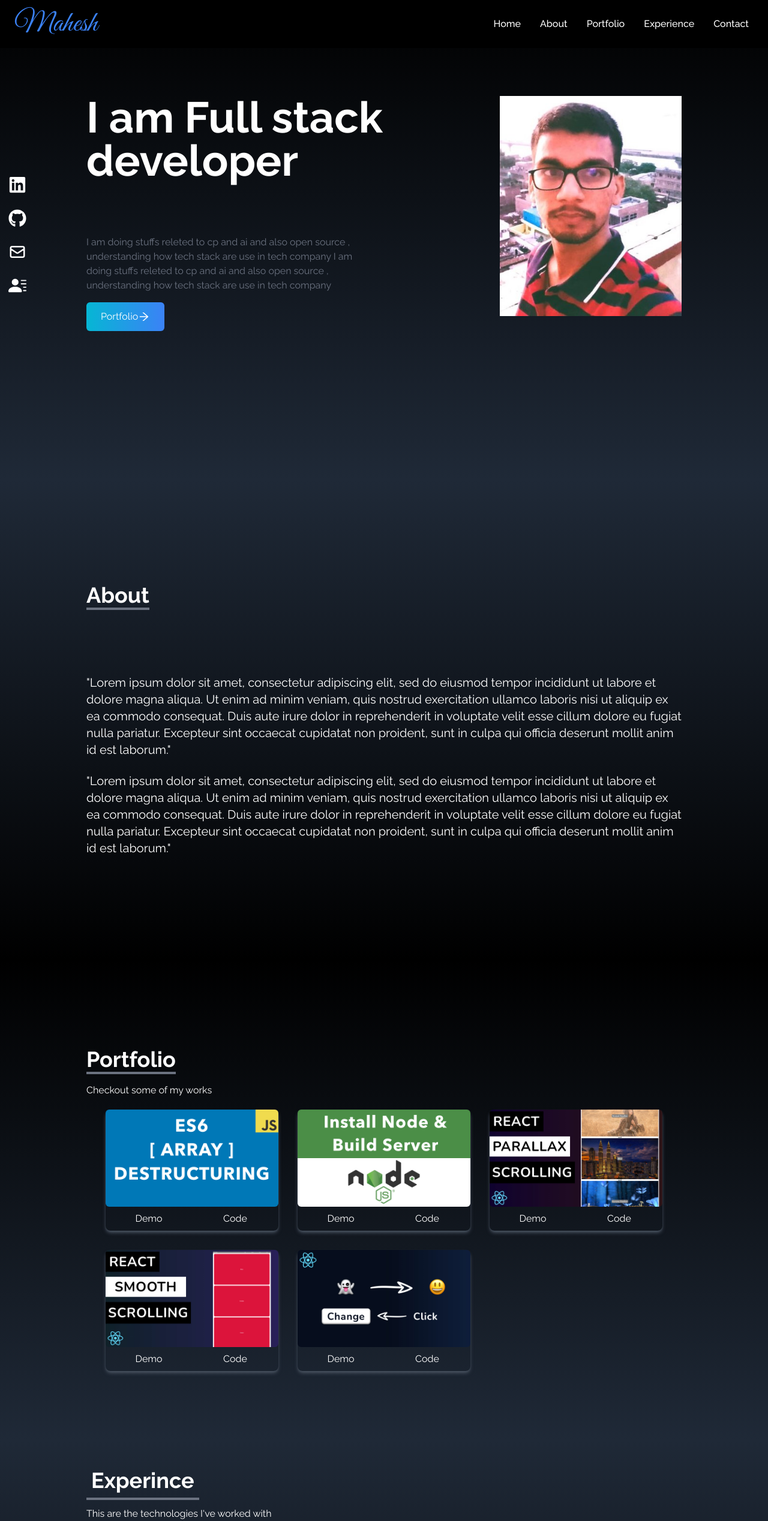
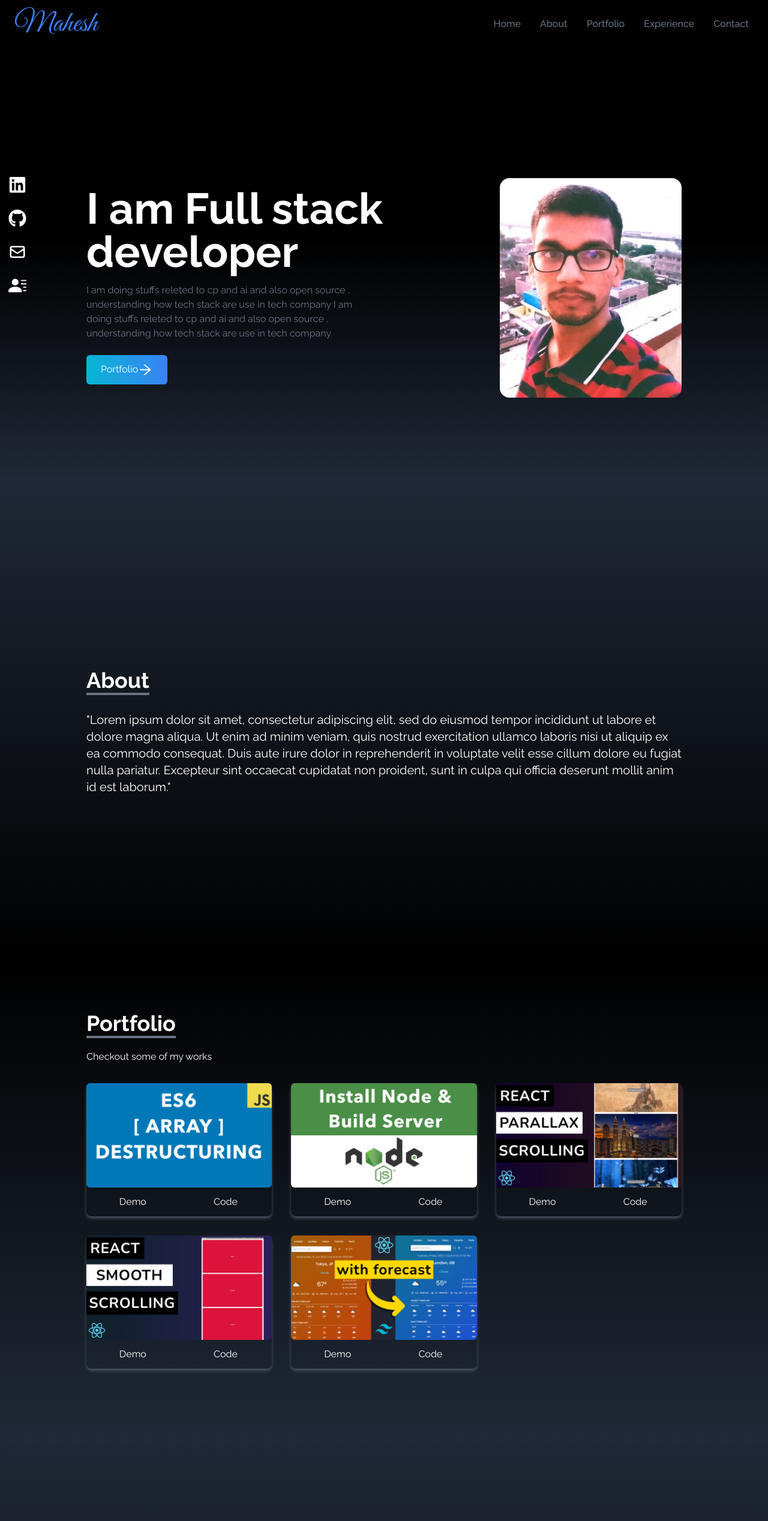
Before and after one commit to pedestrian110/MaheshPortfolio, a React (Create React App) app: page / in a window 1280 px wide. Shown: the top 2536 px of the page at 60% size. Built offline with nearby package versions, Linux system fonts and the light colour scheme.

Commit message:
Fix overlapping in mobile version

```diff
--- a/src/App.js
+++ b/src/App.js
@@ -9,9 +9,9 @@ function App() {
   return (
     <div>
      <NavBar/>
-     <Home/>
+      <Home/>
       <Social/>
-     <About/>
+      <About/>
       <Portfolio/>
       <Experiences/>
       <Contact/>
--- a/src/components/About.jsx
+++ b/src/components/About.jsx
@@ -2,20 +2,20 @@ import React from 'react'
 
 const About = () => {
   return (
-    <div name="about" className="w-full h-screen bg-gradient-to-b from-gray-800 to-black text-white">
+    <div name="about" className="pt-10 w-full h-screen bg-gradient-to-b from-gray-800 to-black text-white">
       <div className="max-w-screen-lg p-4 mx-auto flex flex-col justify-center w-full h-full">
         <div className="pb-8">
             <p className="text-4xl font-bold inline border-b-4 border-gray-500">About</p>
         </div>
-        <p className="text-xl mt-20">
+
+        <p className="text-xl mt-15">
         "Lorem ipsum dolor sit amet, consectetur adipiscing elit, sed do eiusmod tempor incididunt ut
          labore et dolore magna aliqua. Ut enim ad minim veniam, quis nostrud exercitation ullamco laboris nisi ut aliquip ex ea commodo consequat. Duis aute irure dolor in reprehenderit in voluptate velit esse cillum dolore eu fugiat nulla pariatur. Excepteur sint occaecat cupidatat non proident, sunt in culpa qui officia deserunt mollit anim id est laborum."
         </p>
-        <br/>
-        <p className="text-xl">
-        "Lorem ipsum dolor sit amet, consectetur adipiscing elit, sed do eiusmod tempor incididunt ut
-        labore et dolore magna aliqua. Ut enim ad minim veniam, quis nostrud exercitation ullamco laboris nisi ut aliquip ex ea commodo consequat. Duis aute irure dolor in reprehenderit in voluptate velit esse cillum dolore eu fugiat nulla pariatur. Excepteur sint occaecat cupidatat non proident, sunt in culpa qui officia deserunt mollit anim id est laborum."
-        </p>
+
+
+
+
       </div>
     </div>
   )
--- a/src/components/Contact.jsx
+++ b/src/components/Contact.jsx
@@ -2,14 +2,14 @@ import React from 'react'
 
 const Contact = () => {
   return (
-    <div name='contact' className="pt-8 w-full h-screen bg-gradient-to-b from-black to-gray-800  text-white">
-      <div className="flex flex-row  justify-center max-w-screen-lg  h-full">
+    <div name='contact' className=" w-full h-screen bg-gradient-to-b from-black to-gray-800 p-4 text-white">
+      <div className="flex flex-col p-4  justify-center max-w-screen-lg mx-auto h-full">
         <div className="pb-8">
-            <p className="text-4xl font-bold inline border-b-4 border-gray-500 p-2">Contact</p>
+            <p className="text-4xl font-bold inline border-b-4 border-gray-500 ">Contact</p>
             <p className="py-6">Submit the form below to get in touch with me</p>
         </div>
-        <div className="flex flex-row justify-center items-center mx-28">
-            <form action="" className="flex flex-col w-full md:1/2" >
+        <div className="flex  justify-center items-center ">
+            <form action="" className="flex flex-col w-full md:w-1/2" >
                 <input type="text"
                 name="name"
                 placeholder="Enter your name"
@@ -18,10 +18,11 @@ const Contact = () => {
                 <input type="text"
                 name="email"
                 placeholder="Enter your email"
-                className="my-4 p-2 bg-transparent border-2 rounded-md text-white focus:outline-none"
+                rows="10"
+                className=" p-2 bg-transparent border-2 rounded-md text-white focus:outline-none"
                 />
                 <textarea name="message" placeholder='Enter your message'  rows="10" className="p-2 bg-transparent border-2 rounded-md text-white focus:outline-none"></textarea>
-                <button className="text-white bg-gradient-to-b from-cyan-500 to-blue-500 px-6 py-8 mx-auto
+                <button className="text-white bg-gradient-to-b from-cyan-500 to-blue-500 px-6 pt-2 mx-auto
                 flex items-center rounded-md hover:scale-110 duration-300">Let's talk</button>
                  </form>
         </div>
--- a/src/components/Experiences.jsx
+++ b/src/components/Experiences.jsx
@@ -59,18 +59,18 @@ const Experiences = () => {
         },
     ]
   return (
-    <div name="experience" className="  bg-gradient-to-b from-gray-800 to-black w-full h-screen">
-      <div className="max-w-screen-lg mx-auto p-4 flex flex-col justify-centre w-full h-full text-white">
-        <div className="pt-8">
-            <p className="text-4xl font-bold border-b-4 border-gray-500 p-2 inline">Experince</p>
-            <p className="py-6">This are the technologies I've worked with</p>
+    <div name="experience" className="bg-gradient-to-b from-gray-800 to-black w-full lg:h-screen">
+      <div className="max-w-screen-lg mx-auto px-4 flex flex-col justify-center w-full h-full text-white">
+        <div >
+            <p className="text-4xl font-bold border-b-4 border-gray-500 px-1 inline">Experince</p>
+            <p className="py-4">This are the technologies I've worked with</p>
         </div>
-        <div className="w-full grid grid-cols-2 sm:grid-cols-3 gap-8 text-center py-8 px-12 sm:px-0">
+        <div className="w-full grid grid-cols-2 sm:grid-cols-3 gap-8 text-center md:py-2 px-12 sm:px-0">
             {
                 techs.map(({id,src,title,style})=>(
-                    <div key={id} className={`shadow-md hover:scale-105 duration:500  rounded-lg ${style}`}>
+                    <div key={id} className={`shadow-md hover:scale-105 duration:500 py-1 rounded-lg ${style}`}>
                     <img src={src} alt="" className="w-20 mx-auto" />
-                    <p className="mt-0">{title}</p>
+                    <p className="mt-2">{title}</p>
                     </div>
                 ))
             }
--- a/src/components/Home.jsx
+++ b/src/components/Home.jsx
@@ -1,30 +1,35 @@
 import React from "react";
 import HeroImg from "../assets/picture/my_img.jpg";//this is the way to import image from other folder
-import {AiOutlineArrowRight} from "react-icons/ai";// "ai" is first two letters of AiOutlineArrowRight
+import {AiOutlineArrowRight} from "react-icons/ai";
+import {Link} from "react-scroll";// "ai" is first two letters of AiOutlineArrowRight
 const Home = () => {
   return (
-    <div class="home" className=" h-screen w-full bg-gradient-to-b from-black to-gray-800 text-white ">
-      <div className="max-w-screen-lg mx-auto flex flex-col items-centre justify-centre h-full px-4 md:flex-row">
-           <div className="py-20 flex flex-col justify-centre h-full">
-              <h2 className="py-20 text-4xl sm:text-7xl font-bold text-white">I am Full stack developer</h2>
-              <p className="text-gray-500 py-2 max-w-md">I am doing stuffs releted to cp and ai
+    <div class="home" className="pt-40 h-screen w-full bg-gradient-to-b from-black via-black to-gray-800  ">
+      <div className="max-w-screen-lg mx-auto flex flex-col items-center justify-center h-full px-4 md:flex-row">
+           <div className=" flex flex-col justify-center h-full">
+              <h2 className="text-4xl sm:text-7xl font-bold text-white">I am Full stack developer</h2>
+              <p className="text-gray-500 py-4 max-w-md">I am doing stuffs releted to cp and ai
                 and also open source ,
                 understanding how tech stack are use in tech company
                 I am doing stuffs releted to cp and ai
                 and also open source ,
-                understanding how tech stack are use in tech company</p>
+                understanding how tech stack are use in tech company
+                </p>
                 <div>
-                  <button className="text-white  px-6 py-3 my-2 flex items-center rounded-md bg-gradient-to-r from-cyan-500 to-blue-500 cursor-pointer">
+                  <Link to="portfolio"
+              smooth
+              duration={500}
+              className="group text-white w-fit px-6 py-3 my-2 flex items-center rounded-md bg-gradient-to-r from-cyan-500 to-blue-500 cursor-pointer">
                     Portfolio
                     <span className="group-hover:rotate-90 duration-300">
-                      <AiOutlineArrowRight size={20} classNam="ml-1"/>
+                      <AiOutlineArrowRight size={25} classNam="ml-1"/>
                     </span>
-                  </button>
+                  </Link>
                 </div>
            </div>
-           <div className="py-20">
+           <div  >
               <img src={HeroImg} alt="my profile"
-              className="py-20 rounded-2xl mx-auto w-1/2 md:w-full "/>
+              className="rounded-2xl mx-auto w-2/3 md:w-full "/>
            </div>
       </div>
 
--- a/src/components/NavBar.jsx
+++ b/src/components/NavBar.jsx
@@ -10,7 +10,7 @@ const NavBar = () => {
         },
         {
             id:2,
-            link:"About"
+            link:"about"
         },
         {
             id:3,
@@ -26,14 +26,14 @@ const NavBar = () => {
         },
     ]
   return (
-    <div className="py-3 flex justify-between items-center w-full h-20 px-4 text-white bg-black fixed">
+    <div className=" flex justify-between items-center w-full h-20 px-4 text-white bg-black fixed">
        <div>
             <h1 className=" text-blue-500 shadow-md  text-5xl font-signature ml-2 ">Mahesh</h1>
         </div>
         <ul className="hidden md:flex">
           {links.map(({id,link}) =>(
              <li key={id} className="px-4 cursor-pointer capitalize font-medium
-             text-grey-500 hover:scale-105 duration-200"><Link to={link} smooth duration={500} >{link}</Link></li>
+             text-gray-500 hover:scale-105 duration-200"><Link to={link} smooth duration={500} >{link}</Link></li>
           ))}
 
 
@@ -43,7 +43,7 @@ const NavBar = () => {
             {nav ? <FaTimes size={30}/>: <FaBars size={30}/>}
         </div>
 
-        {nav &&(<ul className="flex flex-col justify-center items-center absolute top-0 left-0 w-full h-screen bg-gradient-to-b from-blac to-gray-800 text-gray-500">
+        {nav &&(<ul className="flex flex-col justify-center items-center absolute top-0 left-0 w-full h-screen bg-gradient-to-b from-black to-gray-800 text-gray-500">
         {links.map(({id,link}) =>(
              <li key={id} className="px-4 cursor-pointer capitalize py-6 text-4xl">
                <Link onClick={()=>setNav(!nav)} to={link} smooth duration={500} >{link}</Link>
--- a/src/components/Portfolio.jsx
+++ b/src/components/Portfolio.jsx
@@ -3,7 +3,7 @@ import arrayDestruct from "../assets/other/portfolio/arrayDestruct.jpg"
 import installNode from "../assets/other/portfolio/installNode.jpg"
 import reactParallax from "../assets/other/portfolio/reactParallax.jpg"
 import reactSmooth from "../assets/other/portfolio/reactSmooth.jpg"
-import usestate from "../assets/other/portfolio/usestate.jpg"
+import reactWeather from "../assets/other/portfolio/reactWeather.jpg"
 
 
 const Portfolio = () => {
@@ -26,30 +26,30 @@ const Portfolio = () => {
         },
         {
             id:5,
-            src:usestate
+            src:reactWeather
         },
     ]
 
 
   return (
     <div name="portfolio"
-    className="p-4 bg-gradient-to-b from-black to-gray-800 w-full h-full
+    className=" pb-8 bg-gradient-to-b from-black to-gray-800 w-full
     text-white md:h-screen ">
         <div className=" max-w-screen-lg p-4 mx-auto flex flex-col justify-center w-full h-full">
-           <div className="  pt-8">
+           <div className="  pb-2">
                <p className="text-4xl font-bold inline
                border-b-4 border-gray-500">Portfolio</p>
-               <p className="py-5">Checkout some of my works</p>
+               <p className="py-6">Checkout some of my works</p>
            </div>
-           <div className="grid sm:grid-cols-2 md:grid-cols-3 gap-8 px-12 sm:px-8">
+           <div className="grid sm:grid-cols-2 md:grid-cols-3 gap-8 px-12 sm:px-0">
             {
                 portfolios.map(({id,src})=>(
 
                     <div key={id} className="shadow-md shadow-gray-600 rounded-lg">
                                 <img src={src} alt="" className="rounded-md duration-200 hover:scale-105" />
                                 <div className="flex items-center justify-center">
-                                    <button className="w-1/2 px-6 py-2  duration-200 hover:scale-105">Demo</button>
-                                    <button className="w-1/2 px-6 py-2  duration-200 hover:scale-105">Code</button>
+                                    <button className="w-1/2 px-6 py-3  duration-200 hover:scale-105">Demo</button>
+                                    <button className="w-1/2 px-6 py-3  duration-200 hover:scale-105">Code</button>
                                 </div>
                     </div>
 
```
